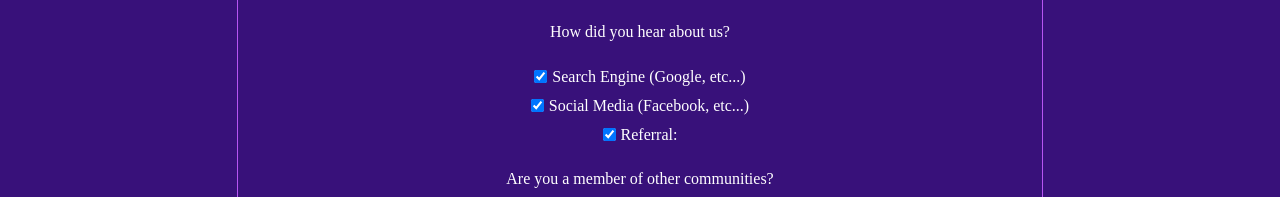
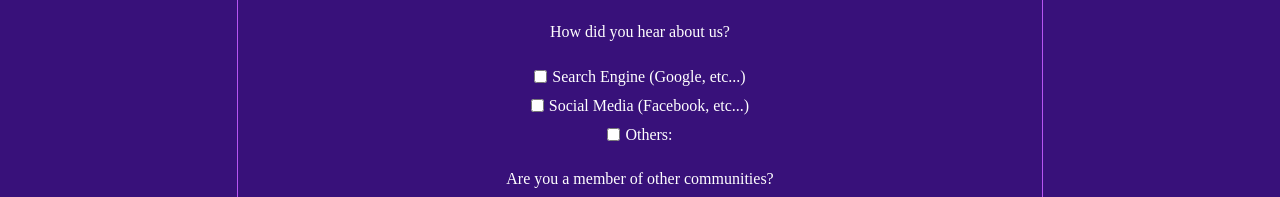
Before and after one commit to jahaziel1988/miniproject2_kjp, a React (Create React App) app: page /registration in a window 1280 px wide. Shown: the part 575-772 px from the top of the page. Built offline with nearby package versions, Linux system fonts and the light colour scheme.

Commit message:
FINAL, FIXED CHECKBOXES

```diff
--- a/src/Views/Registration/Registration.js
+++ b/src/Views/Registration/Registration.js
@@ -135,12 +135,12 @@ const Registration = () => {
           </div>
           <div className="other-info space-top">
             <h6>How did you hear about us?</h6>
-            <div className="section2"><input type="checkbox" value="engine" defaultChecked
+            <div className="section2"><input type="checkbox" value="engine"
                 onChange={handleHeardAboutUsChange} />Search Engine (Google, etc...)</div>
-            <div className="section2"><input type="checkbox" value="social" defaultChecked
+            <div className="section2"><input type="checkbox" value="social"
                 onChange={handleHeardAboutUsChange} />Social Media (Facebook, etc...)</div>
-            <div className="section2"><input type="checkbox" value="referral" defaultChecked
-                onChange={handleHeardAboutUsChange} />Referral: </div>
+            <div className="section2"><input type="checkbox" value="referral"
+                onChange={handleHeardAboutUsChange} />Others: </div>
           </div>
           <div className="other-info memberCom">
             <h6>Are you a member of other communities?</h6>
```
